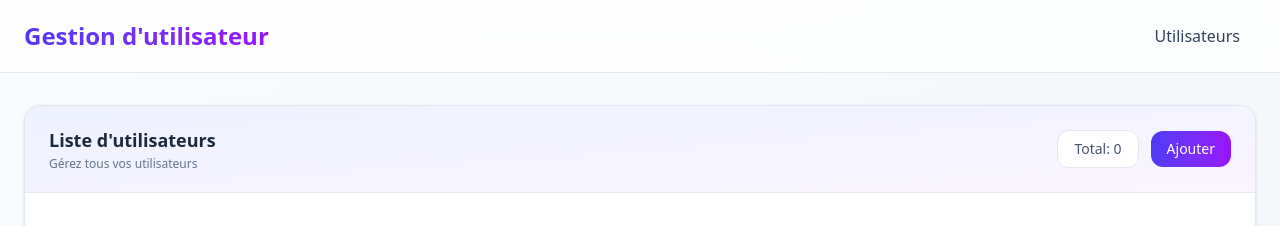
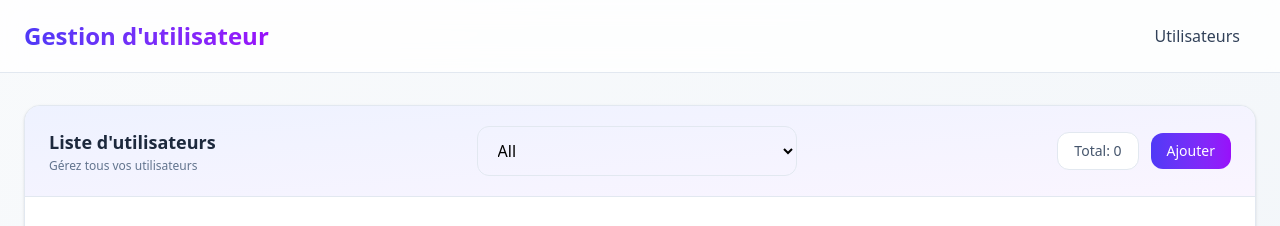
Before and after one commit to Yacho-glitch/Gestion-d-utilisation, a React (Vite) app: page /users in a window 1280 px wide. Shown: the top 226 px of the page. Built offline with nearby package versions, Linux system fonts and the light colour scheme.

Commit message:
add search by role

```diff
--- a/src/pages/Users.jsx
+++ b/src/pages/Users.jsx
@@ -1,4 +1,4 @@
-import { useState } from "react"
+import { useEffect, useState } from "react"
 import { createPortal } from "react-dom"
 import { useSelector, useDispatch } from "react-redux"
 import { addUser, deleteUser } from "../store/usersSlice"
@@ -11,13 +11,15 @@ export default function Users() {
   const users = useSelector(state => state.users.list)
   const dispatch = useDispatch()
 
+  const [usersByRole, setUsersByRole] = useState([]);
+  const [selectedRole, setSelectedRole] = useState('All');
+
   //intialize form object
   const [form, setForm] = useState({
     name: "",
     email: "",
     role: "User"
   })
-
   //state responsable to the form portal
   const [isFormOpen, setIsFormOpen] = useState(false)
 
@@ -39,6 +41,7 @@ export default function Users() {
 
     //make the form state Empty
     setForm({ name: "", email: "", role: "User" })
+
     setIsFormOpen(false)//close the portal
   }
 
@@ -50,6 +53,26 @@ export default function Users() {
       dispatch(deleteUser(id))
     }
   }
+
+  const filterByRole = (e) => {
+    const { value } = e.target;
+    if (value === 'All') {
+      setUsersByRole([...users])
+    } else {
+      setUsersByRole([...users.filter(user => user.role === value)])
+    }
+    setSelectedRole(value)
+  }
+  useEffect(() => {
+    if (users) {
+      if (selectedRole === 'All') {
+        setUsersByRole([...users])
+      } else {
+        setUsersByRole([...users.filter(user => user.role === selectedRole)])
+      }
+    }
+  }, [users])
+
 
   return (
     <>
@@ -152,6 +175,20 @@ export default function Users() {
                 Gérez tous vos utilisateurs
               </p>
             </div>
+            <div className="w-80 flex">
+              <select
+                name="role"
+                value={selectedRole}
+                onChange={filterByRole}
+                className="w-full border border-slate-200 rounded-xl px-4 py-3 focus:outline-none focus:ring-2 focus:ring-indigo-500/20 focus:border-indigo-500 transition-all"
+              >
+                <option value="User">User</option>
+                <option value="Admin">Admin</option>
+                <option value="Manager">Manager</option>
+                <option value="All">All</option>
+              </select>
+
+            </div>
             <div className="flex items-center gap-3">
               <span className="text-sm text-slate-600 bg-white px-4 py-2 rounded-xl border border-slate-200 font-medium">
                 Total: {users.length}
@@ -194,7 +231,7 @@ export default function Users() {
                 </thead>
 
                 <tbody className="divide-y divide-slate-200">
-                  {users.map(user => (
+                  {usersByRole.map(user => (
                     <tr
                       key={user.id}
                       className="hover:bg-slate-50 transition-colors"
```
